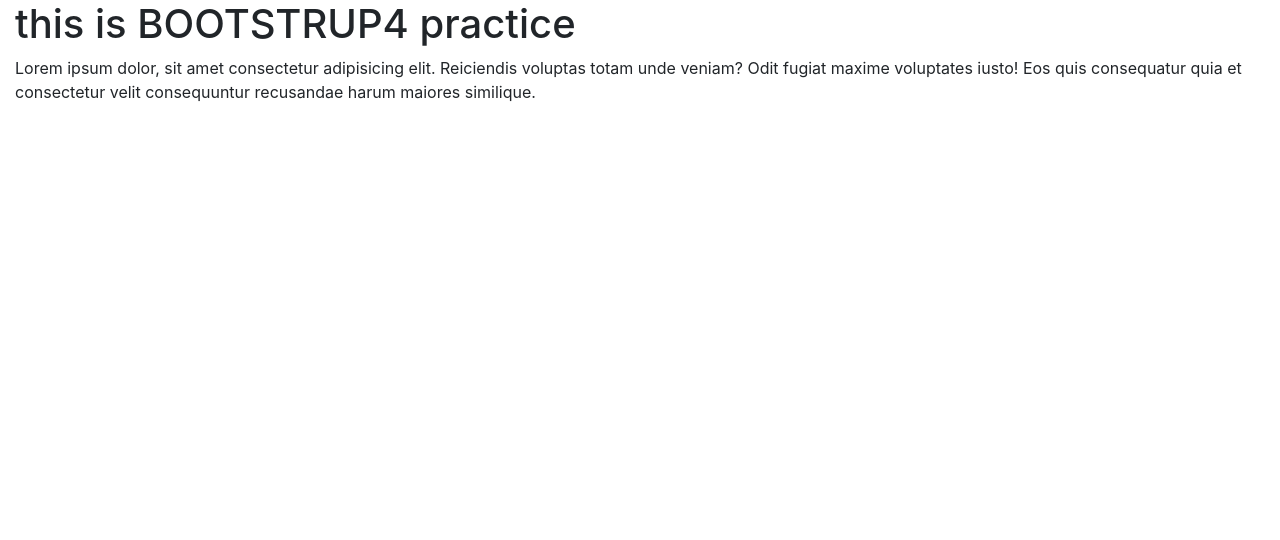
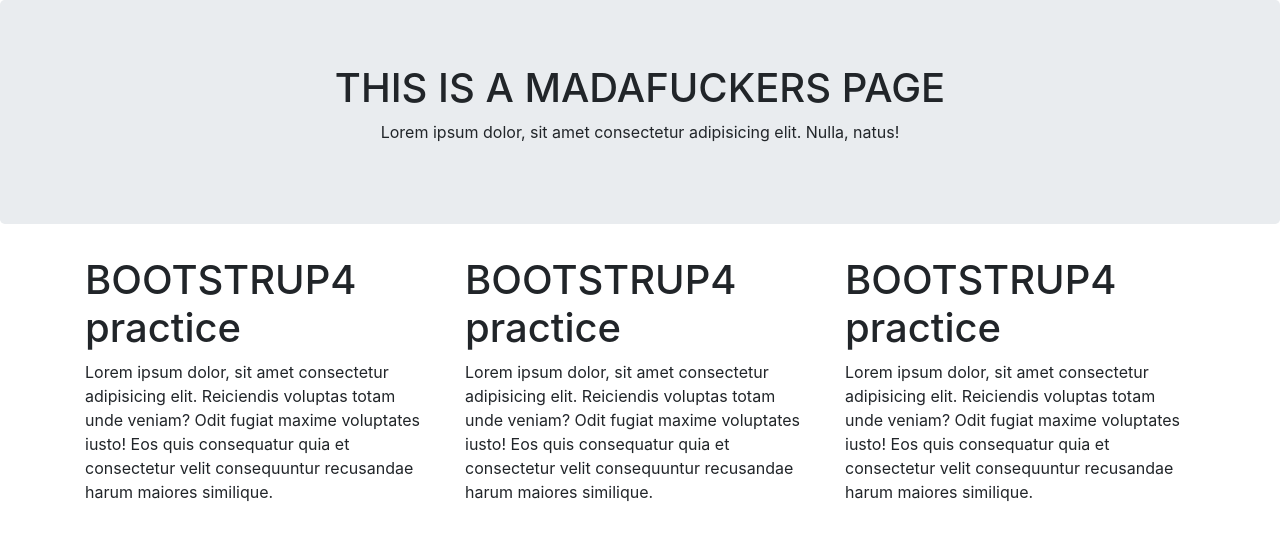
Before and after one commit to badhon86/fullStack_practice, a plain HTML site: page bspart01.html in a window 1280 px wide. Drawn offline with Linux system fonts and the light colour scheme.

Commit message:
first commit

```diff
--- a/bspart01.html
+++ b/bspart01.html
@@ -8,16 +8,42 @@
 </head>
 <body>
 
-<div class="container-fluid">
-    <h1>this is BOOTSTRUP4 practice</h1>
-    <p>Lorem ipsum dolor, sit amet consectetur adipisicing elit.
-        Reiciendis voluptas totam unde veniam? Odit fugiat maxime
-        voluptates iusto! Eos quis consequatur quia et consectetur
-        velit consequuntur recusandae harum maiores similique.
-    </p>
+<div class="jumbotron text-center">
+    <h1>THIS IS A MADAFUCKERS PAGE</h1>
+    <p>Lorem ipsum dolor, sit amet consectetur adipisicing elit. Nulla, natus!</p>
+</div>
+
+<div class="container">
+    <div class="row">
+        <div class="col-sm-4">
+            <h1>BOOTSTRUP4 practice</h1>
+            <p>Lorem ipsum dolor, sit amet consectetur adipisicing elit.
+                Reiciendis voluptas totam unde veniam? Odit fugiat maxime
+                voluptates iusto! Eos quis consequatur quia et consectetur
+                velit consequuntur recusandae harum maiores similique.
+            </p>
+        </div>
+        <div class="col-sm-4">
+            <h1>BOOTSTRUP4 practice</h1>
+            <p>Lorem ipsum dolor, sit amet consectetur adipisicing elit.
+                Reiciendis voluptas totam unde veniam? Odit fugiat maxime
+                voluptates iusto! Eos quis consequatur quia et consectetur
+                velit consequuntur recusandae harum maiores similique.
+            </p>
+        </div>
+        <div class="col-sm-4">
+            <h1>BOOTSTRUP4 practice</h1>
+            <p>Lorem ipsum dolor, sit amet consectetur adipisicing elit.
+                Reiciendis voluptas totam unde veniam? Odit fugiat maxime
+                voluptates iusto! Eos quis consequatur quia et consectetur
+                velit consequuntur recusandae harum maiores similique.
+            </p>
+        </div>
+    </div>
 
 </div>
 
     <script src="/bs4/js/bootstrap.min.js"></script>
+
 </body>
 </html>
```
